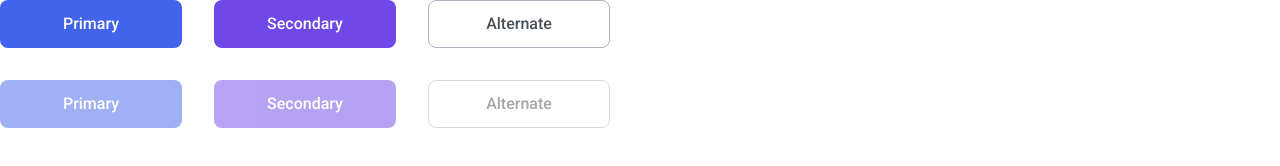
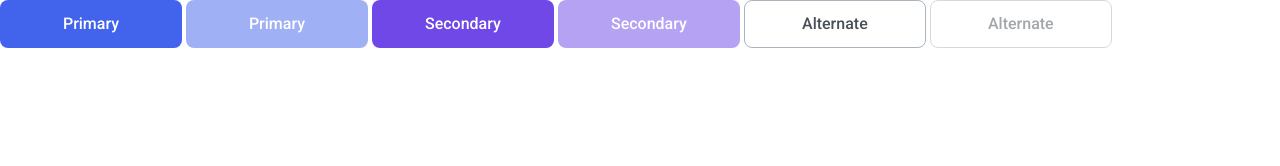
Before and after one commit to js-tasks-ru/htmlcss-20240614_androsphilippos, a website: page 03-lection1/01-button/index.html in a window 1280 px wide. Drawn offline with Linux system fonts and the light colour scheme.

Commit message:
fix: after review

```diff
--- a/03-lection1/01-button/button.css
+++ b/03-lection1/01-button/button.css
@@ -1,17 +1,12 @@
 /* Стилизация кнопки */
-
-.buttons {
-  display: grid;
-  grid-template-columns: repeat(3, 182px);
-  grid-template-rows: repeat(2, 48px);
-  grid-auto-flow: column;
-  grid-gap: 2rem;
-}
 .button {
   appearance: none;
 
-  width: 182px;
+  min-width: 182px;
   height: 48px;
+
+  padding-left: 1rem;
+  padding-right: 1rem;
 
   border: none;
   border-radius: 8px;
--- a/03-lection1/01-button/index.html
+++ b/03-lection1/01-button/index.html
@@ -6,7 +6,6 @@
     <link rel="stylesheet" href="./button.css" />
   </head>
   <body>
-    <div class="buttons">
     <button type="button" class="button button--primary">Primary</button>
     <button type="button" class="button button--primary" disabled>
       Primary
@@ -19,6 +18,5 @@
     <button type="button" class="button button--alternate" disabled>
       Alternate
     </button>
-    </div>
   </body>
 </html>
```
Lines whose indentation alone changed are shown as unchanged.
